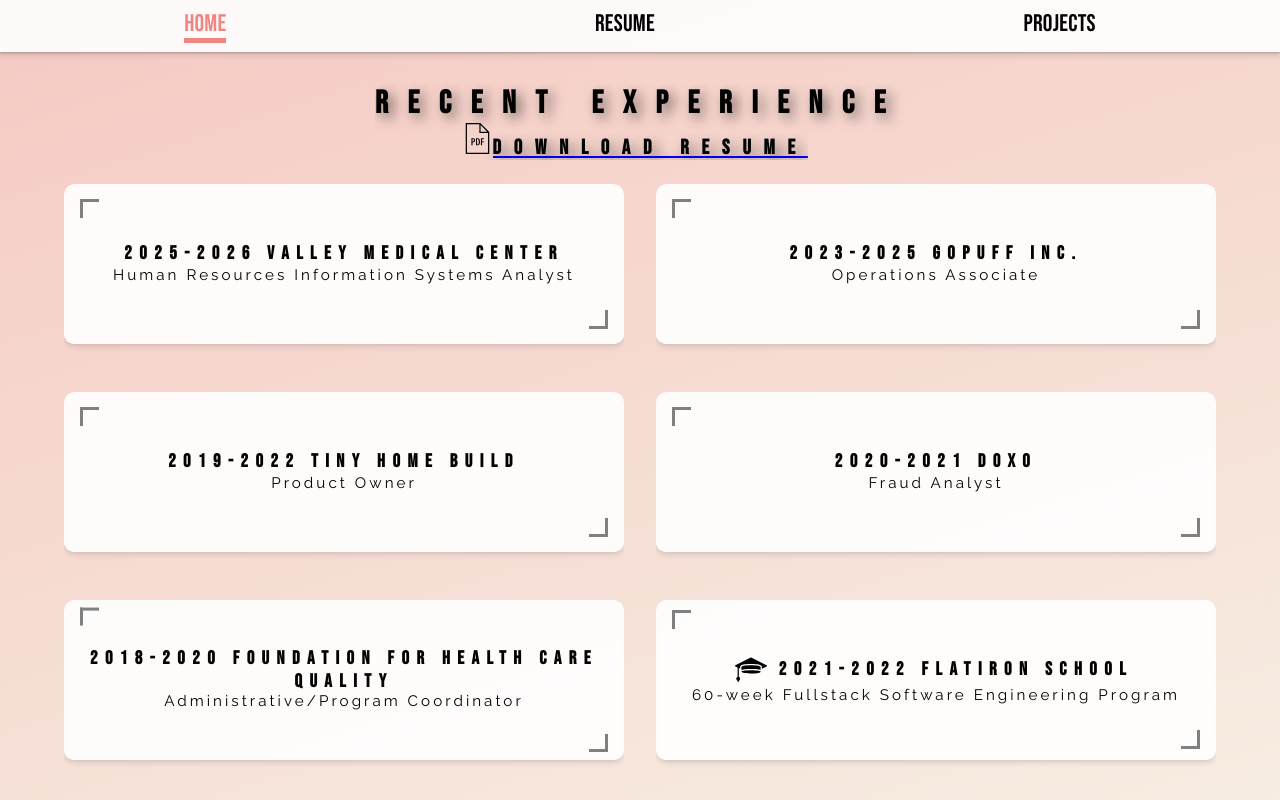
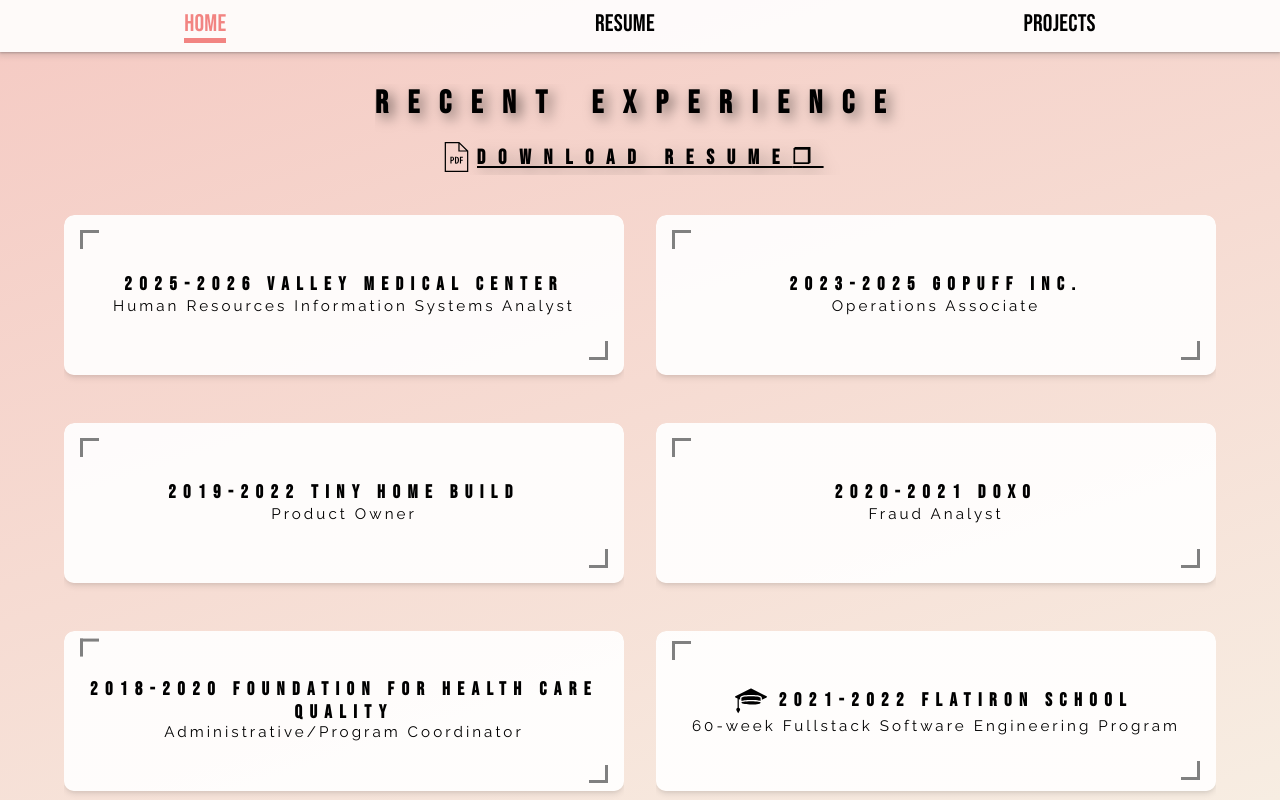
Before and after one commit to 1stofhername/portfolio-webstie, a React (Create React App) app: page /resume in a window 1280 px wide. Built offline with nearby package versions, Linux system fonts and the light colour scheme.

Commit message:
Updates project-container wrap rule.

```diff
--- a/src/components/ExperienceContainer.js
+++ b/src/components/ExperienceContainer.js
@@ -21,7 +21,7 @@ export default function Resume () {
                 <a  className="pdf-link" href="https://docs.google.com/document/d/e/2PACX-1vTy4DdX0vp1RIO7nXn3fk0hxbmAJ8EgzNGHjAUvBfGGIw2Cl0DgbwAC7Fta0E1W5g/pub" target="_blank" rel="noopener noreferrer">
                     <span className="resume-link-container">
                         <img className="pdf-icon" src={pdf} alt="resume pdf" />
-                        <h2 className="sub-title-black" id="resume-label">Download Resume</h2>
+                        <h2 className="sub-title-black" id="resume-label">Download Resume{'\u2750'}</h2>
                     </span>
                 </a>
                 <h1 className="sub-title-black">
--- a/src/css/index.css
+++ b/src/css/index.css
@@ -234,13 +234,20 @@ code {
 .resume-link-container {
   display:flex;
   flex-direction: row;
-  align-items: baseline;
+  align-items: center;
+  margin:1em;
+}
+
+#resume-label {
+  margin: 0.25em;
+  filter: drop-shadow(0.35rem 0.35rem 0.5rem rgba(0, 0, 0, 0.3));
 }
 
 .pdf-link {
   height: fit-content;
   width:fit-content;
   margin-right:10px;
+  text-decoration-color: black;
 }
 
 .pdf-icon {
@@ -435,7 +442,7 @@ li.skill-item {
   overflow: scroll;
   display:flex;
   justify-content: space-around;
-  flex-wrap: nowrap;
+  flex-wrap: wrap;
   position: relative;
 }
 
```
